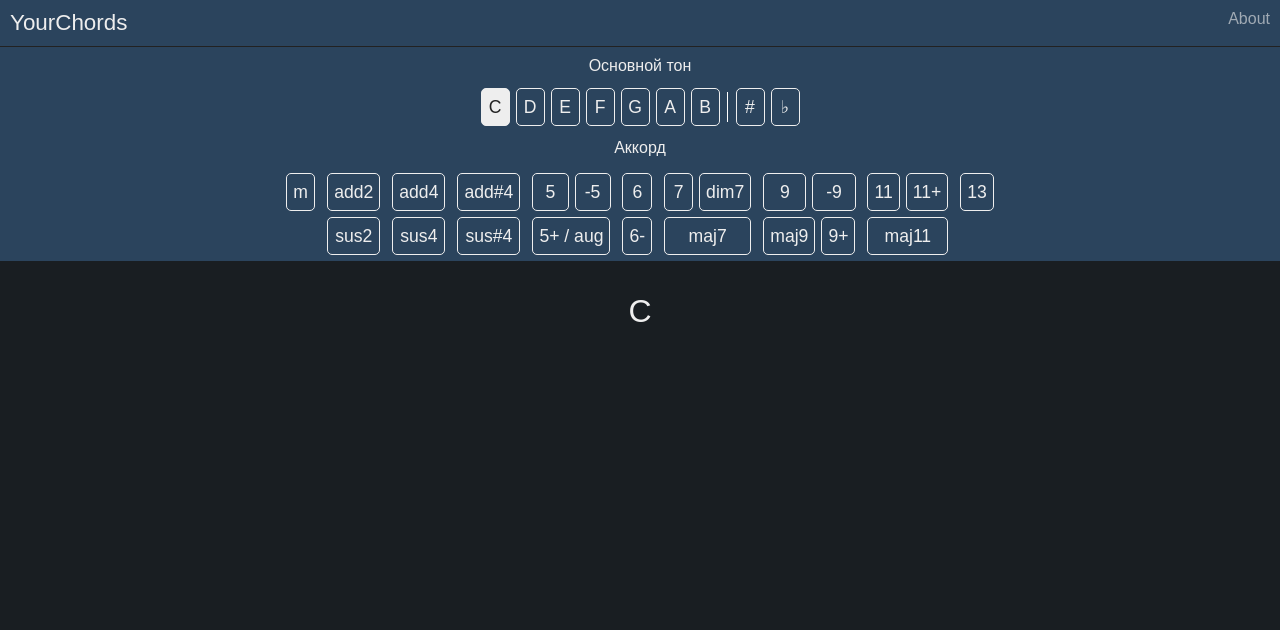
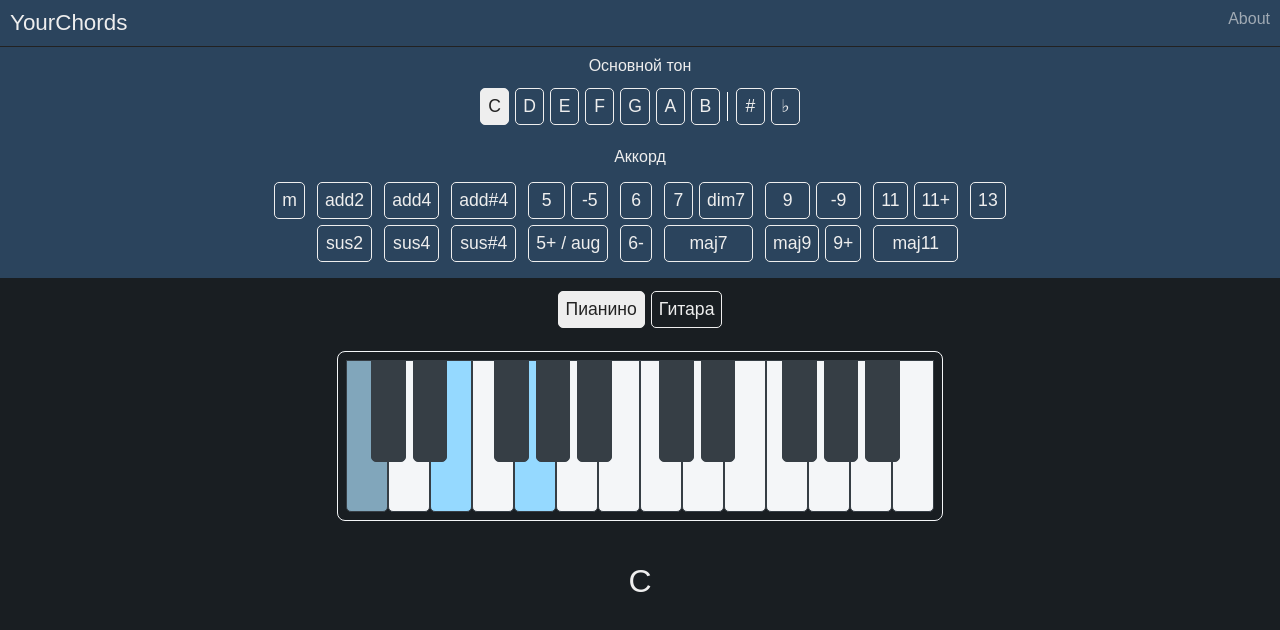
Before and after one commit to MaxMukovin/ChordsGenerator, a Vue app in the folder ChordsGeneratorAPP/: page / in a window 1280 px wide. Shown: the top 630 px of the page. Built offline with nearby package versions, Linux system fonts and the light colour scheme.

Commit message:
update piano component

```diff
--- a/ChordsGeneratorAPP/src/App.vue
+++ b/ChordsGeneratorAPP/src/App.vue
@@ -1,14 +1,17 @@
 <template>
   <HeaderComp/>
   <ControlPanel
-    v-bind:currentChord="currentChord"
-    v-on:changeTone="changeTone"
-    v-on:changeAccidentals="changeAccidentals"
-    v-on:changeMinor="changeMinor"
-    v-on:changeChord="changeChord"
+    :currentChord="currentChord"
+    @changeTone="changeTone"
+    @changeAccidentals="changeAccidentals"
+    @changeMinor="changeMinor"
+    @changeChord="changeChord"
   />
   <Instruments
-    v-bind:currentChord="currentChord"
+    :currentChord="currentChord"
+    :stepsInChord="stepsInChord"
+    :notesInChord="notesInChord"
+    :allNotes="allNotes"
   />
 </template>
 
@@ -27,12 +30,58 @@ export default {
   props: {},
   data() {
     return {
-      currentChord: {tone: "C", accidental: "", minor: false, chord: ""}
+      currentChord: {tone: "C", accidental: "", minor: false, chord: ""},
+      newArray: '',
+      notes: ["C","D","E","F","G","A","B"],
+      allNotes: ["C","C#/D♭","D","D#/E♭","E","F","F#/G♭","G","G#/A♭","A","A#/B♭","B"],
+      tones: [0,2,4,5,7,9,11],
+      stepsInChord: [],
+      notesInChord: [],
     }
   },
+  created() {
+    this.newFunc()
+  },
+
   methods: {
+    newFunc(){
+      for (var i = 0; i < this.notes.length; i++) {
+        switch (this.currentChord.tone) {
+          case this.notes[i]:
+          var stepTone = this.tones[i];
+          if (this.currentChord.accidental=="#") {
+            stepTone++};
+          if (this.currentChord.accidental=="♭") {
+            stepTone--};
+            stepTone = this.correctTone(stepTone);
+            this.stepsInChord[0] = stepTone;
+          break;
+        }
+      }
+// Минорный аккорд
+      if (this.currentChord.minor) {
+        this.stepsInChord[1] = 3 + stepTone
+      } else {this.stepsInChord[1] = 4 + stepTone}
+      this.stepsInChord[1] = this.correctTone(this.stepsInChord[1]);
+// Мажор
+      if (this.currentChord.chord == "") {
+        this.stepsInChord[2] = 7 + stepTone;
+        this.stepsInChord[2] = this.correctTone(this.stepsInChord[2]);
+      }
+      for (var i = 0; i < this.stepsInChord.length; i++) {
+        this.notesInChord[i] = this.allNotes[this.stepsInChord[i]]
+      }
+    },
+    correctTone(param) {
+      if (param<0) {
+        param=param+12};
+      if (param>=12) {
+        param=param-12};
+        return param
+    },
     changeTone(param) {
       this.currentChord.tone = param
+      this.newFunc()
     },
 
     changeAccidentals(param) {
@@ -41,6 +90,7 @@ export default {
       } else {
         this.currentChord.accidental = param
       }
+      this.newFunc()
     },
     changeMinor(param) {
       if (this.currentChord.minor) {
@@ -55,6 +105,7 @@ export default {
        || this.currentChord.chord == "dim7"
           )
         this.currentChord.chord = ''
+      this.newFunc()
     },
     changeChord(param) {
       if (this.currentChord.chord == param) {
@@ -69,6 +120,7 @@ export default {
        || this.currentChord.chord == "dim7"
           )
         this.currentChord.minor = false
+      this.newFunc()
     },
   },
   computed: {}
@@ -79,6 +131,7 @@ export default {
 body {
   margin: 0;
   padding: 0;
+  /* overflow:hidden; */
   font-family: sans-serif;
   color: #eee;
   background: #191E22;
--- a/ChordsGeneratorAPP/src/components/ControlPanel.vue
+++ b/ChordsGeneratorAPP/src/components/ControlPanel.vue
@@ -204,14 +204,13 @@ export default {
 }
 .title {
   text-align: center;
-  padding: 10px;
+  margin: 10px;
 }
 .ButtonsGroup {
   justify-content: center;
-  margin: 0 auto;
+  margin: 10px auto;
   overflow: hidden;
   text-align: center;
-  display: flex;
   display: table;
 }
 .row {
@@ -246,8 +245,8 @@ export default {
   cursor: pointer;
   border-radius: 5px;
   margin: 3px;
+  padding: 7px;
   min-width: 29px;
-  min-height: 38px;
 }
 .sep {
   float: left;
--- a/ChordsGeneratorAPP/src/components/Guitar.vue
+++ b/ChordsGeneratorAPP/src/components/Guitar.vue
@@ -1,16 +1,46 @@
 <template>
   <div class="">
-    Guitar
+    {{notesChord}} <br>
+    {{a}} <br>
+    {{b}}
   </div>
 </template>
 
 
 <script>
+export default {
+  props: {
+    notesChord: {
+      type: Array,
+      required: true,
+    }
+  },
+  data() {
+    return{
+      a: 1,
+      b: this.plus()
+    }
+  },
+  methods: {
+    plus() {
+      var b = this.a*2;
+      return b
+    }
+  },
+  created() {
+    // this.b[0] = this.a*3
+    // this.b[1] = this.a*2
+    // console.log(this.b)
+  },
+
+  compuded: {
+
+  },
+}
 
 
 </script>
 
 
 <style>
-
 </style>
--- a/ChordsGeneratorAPP/src/components/Instruments.vue
+++ b/ChordsGeneratorAPP/src/components/Instruments.vue
@@ -1,6 +1,31 @@
 <template>
+  <div class="instruments">
+    <div class="buttonsGroup">
+      <button type="button" class="button"
+      :class="{'active':this.currentInst=='Piano'}"
+      @click="changeInst('Piano')"
+      >Пианино</button>
+
+      <button type="button" class="button"
+      :class="{'active':this.currentInst=='Guitar'}"
+      @click="changeInst('Guitar')"
+      >Гитара</button>
+    </div>
+    <Piano
+    v-if="this.currentInst=='Piano'"
+    :stepsInChord="stepsInChord"
+    :notesInChord="notesInChord"
+    :allNotes="allNotes"
+    />
+    <Guitar
+    v-if="this.currentInst=='Guitar'"
+    :notesInChord="notesInChord"
+    />
+  </div>
   <div class="chord">
     <p>{{textChord}}</p>
+    <!-- <p>{{stepsInChord}}</p>
+    <p>{{notesInChord}}</p> -->
   </div>
 </template>
 
@@ -13,21 +38,27 @@ export default {
   name: "instrument",
   components: {
     Piano,
-    Guitar
+    Guitar,
   },
   props: {
-    currentChord: {}
+    currentChord: {},
+    stepsInChord: {},
+    notesInChord: {},
+    allNotes: {},
   },
   data() {
     return {
-      testData: {
-        row1: ["1", "2", "3", "4", "5"],
-        row2: ["6", "7", "8", "9", "10"],
-      }
+      currentInst: "Piano",
     }
   },
+  methods: {
+    changeInst: function(param) {
+      this.currentInst = param;
+    },
+  },
   computed: {
-    textChord: function () {
+// Собираем текстовую запись аккорда
+    textChord() {
       var tone = this.currentChord.tone
       var accidental = this.currentChord.accidental
       var minor = this.currentChord.minor
@@ -42,14 +73,43 @@ export default {
         minor = "";
       }
       return `${tone}${accidental}${minor}${chord}`
-    }
+    },
   }
 }
+</script>
+<style scoped>
 
-</script>
-
-
-<style scoped>
+.instruments {
+  float: left;
+  width: 100%;
+}
+.buttonsGroup {
+  justify-content: center;
+  margin: 0 auto;
+  overflow: hidden;
+  text-align: center;
+  display: flex;
+  margin: 10px;
+}
+.button {
+  background: none;
+  float: left;
+  font-size: 1.1em;
+  transition: all .3s;
+  color: inherit;
+  outline: none;
+  border: 1.5px solid;
+  border-color: #eee;
+  cursor: pointer;
+  border-radius: 5px;
+  margin: 3px;
+  padding: 7px;
+  min-width: 29px;
+}
+.active {
+  background: #eee;
+  color: #222;
+}
 .chord {
   font-size: 2em;
   float: left;
--- a/ChordsGeneratorAPP/src/components/Piano.vue
+++ b/ChordsGeneratorAPP/src/components/Piano.vue
@@ -1,16 +1,106 @@
 <template>
-  <div class="">
-    Piano
+  <div class="main">
+    <div class="keyboard">
+      <div class="note"
+      v-for="n in this.notes.length"
+      :class="{mainTone:classMainTone(n, this.notes),chordTone:classChordTone(n, this.notes)}"
+      >{{}}</div>
+      <div class="sharps">
+        <div class="sharp"
+        v-for="n in this.sharps.length"
+        :class="{mainTone:classMainTone(n, this.sharps),chordTone:classChordTone(n, this.sharps),none:n==3||n==7||n==10}"
+        >{{}}</div>
+      </div>
+    </div>
   </div>
 </template>
 
 
 <script>
-
+export default {
+  name: "Piano",
+  components: {},
+  props: {
+    notesInChord: {},
+    allNotes: {},
+  },
+  data() {
+    return {
+      notes: ["C","D","E","F","G","A","B","C","D","E","F","G","A","B"],
+      sharps: ["C#/D♭","D#/E♭","","F#/G♭","G#/A♭","A#/B♭","","C#/D♭","D#/E♭","","F#/G♭","G#/A♭","A#/B♭"],
+    }
+  },
+  methods: {
+    classMainTone (param, paramArray) {
+      if (this.notesInChord[0]==paramArray[param-1] && param<8 )
+        {return true}
+      },
+    classChordTone (param, paramArray) {
+      for (var i = 1; i < this.notesInChord.length; i++) {
+        if (this.notes.indexOf(this.notesInChord[0])>=0 // индекс основного тона в массиве
+            && this.notesInChord[i]==paramArray[param-1] // нота аккорда == нота в массиве
+            && param>this.notes.indexOf(this.notesInChord[0])
+            && param<this.notes.indexOf(this.notesInChord[0])+8
+        ) {return true} else if (
+            this.sharps.indexOf(this.notesInChord[0])>=0
+            && this.notesInChord[i]==paramArray[param-1] // нота аккорда == нота в массиве
+            && param>this.sharps.indexOf(this.notesInChord[0])
+            && param<this.sharps.indexOf(this.notesInChord[0])+8
+        ) {return true}
+      }
+    },
+  },
+  computed: {},
+}
 
 </script>
+<style scoped>
+.main {
+  justify-content: center;
+  margin: 0 auto;
+  overflow: hidden;
+  text-align: center;
+  display: table;
+}
+p {color: red}
+.keyboard {
+  position: relative;
+  color: #696969;
+  padding: 8px;
+  margin: 10px;
+  overflow: hidden;
+  border: 1px solid #F4F6F8;
+  border-radius: 8px;
+  float: left;
+  text-align: center;
+}
+.note {
+  transition: all .5s;
 
-
-<style>
+  float: left;
+  height: 150px;
+  width: 40px;
+  background: #F4F6F8;
+  border: 1px solid #363E45;
+  border-radius: 0px 0px 5px 5px;
+}
+.sharps {
+  position: absolute;
+  margin-left: 18px;
+}
+.sharp {
+  float: left;
+  margin-left: 7px;
+  height: 100px;
+  width: 32.7px;
+  background: #363E45;
+  border: 1.5px solid;
+  border-color: #363E45;
+  border-radius: 0px 0px 5px 5px;
+}
+.none {background: none; border: none;
+}
+.mainTone {background: #81A6BB;}
+.chordTone {background: #95D9FF;}
 
 </style>
```
